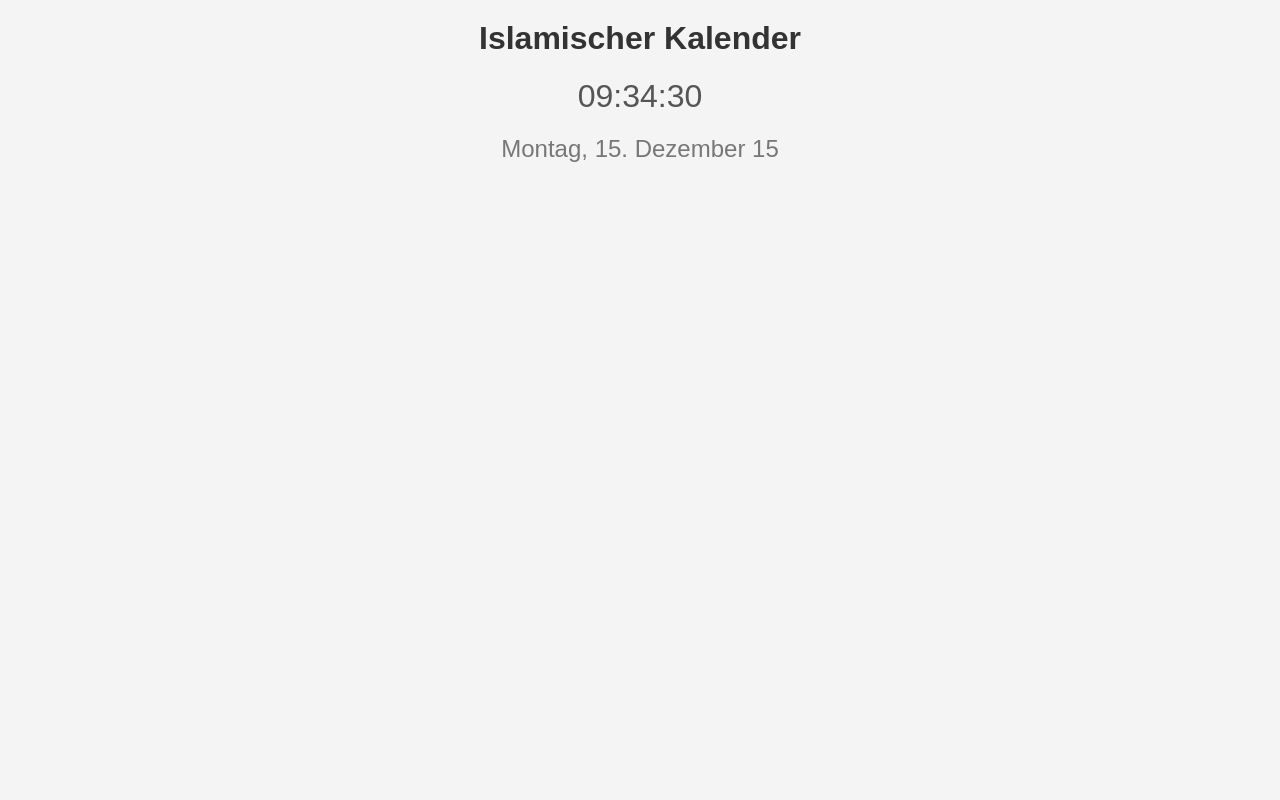
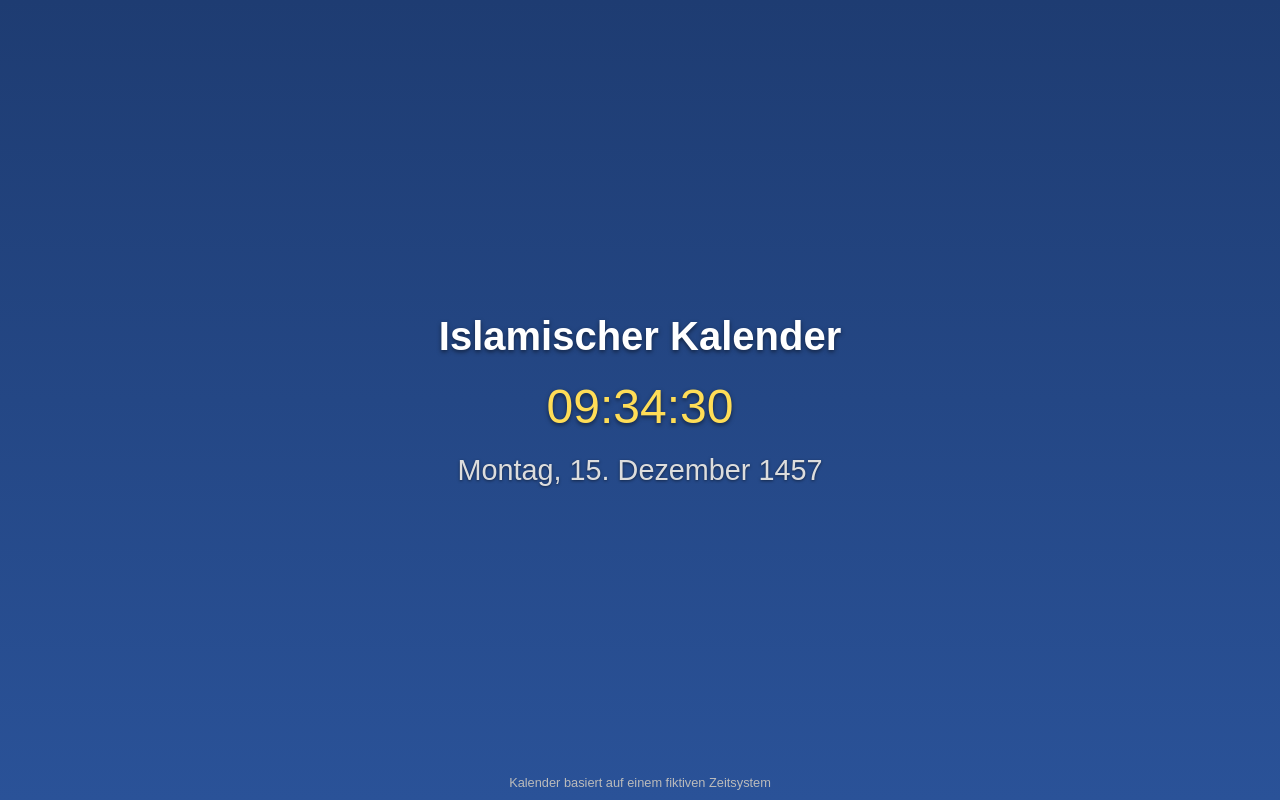
Before and after one commit to global-website/Islamisch-Osmanischer-Kalender, a plain HTML site: page index.html in a window 1280 px wide. Drawn offline with Linux system fonts and the light colour scheme.

Commit message:
Update index.html

```diff
--- a/index.html
+++ b/index.html
@@ -6,24 +6,41 @@
     <title>Islamischer Kalender</title>
     <style>
         body {
-            font-family: Arial, sans-serif;
+            font-family: 'Arial', sans-serif;
             text-align: center;
-            background-color: #f4f4f4;
+            background: linear-gradient(to bottom, #1e3c72, #2a5298);
+            color: #fff;
             margin: 0;
             padding: 0;
+            display: flex;
+            flex-direction: column;
+            justify-content: center;
+            height: 100vh;
         }
         h1 {
-            margin-top: 20px;
-            color: #333;
+            margin: 0;
+            font-size: 2.5em;
+            font-weight: bold;
+            text-shadow: 0 2px 4px rgba(0, 0, 0, 0.5);
         }
         .clock {
-            font-size: 2em;
+            font-size: 3em;
             margin: 20px 0;
-            color: #555;
+            color: #ffdd57;
+            text-shadow: 0 2px 4px rgba(0, 0, 0, 0.5);
         }
         .date {
-            font-size: 1.5em;
-            color: #777;
+            font-size: 1.8em;
+            color: #ddd;
+            text-shadow: 0 1px 3px rgba(0, 0, 0, 0.5);
+        }
+        footer {
+            position: absolute;
+            bottom: 10px;
+            width: 100%;
+            text-align: center;
+            font-size: 0.8em;
+            color: #bbb;
         }
     </style>
 </head>
@@ -31,12 +48,14 @@
     <h1>Islamischer Kalender</h1>
     <div class="clock" id="clock"></div>
     <div class="date" id="date"></div>
+    <footer>Kalender basiert auf einem fiktiven Zeitsystem</footer>
 
     <script>
         // Einstellungen für den Kalender
         const RL_TO_FIKTIV_TAGE = 4; // 1 RL-Tag = 4 fiktive Tage
         const FIKTIVE_WOCHE_TAGE = 7; // Eine Woche hat 7 Tage
         const FIKTIVE_MONAT_TAGE = 28; // Ein Monat hat 28 Tage
+        const STARTJAHR = 1443; // Startjahr
         const WOCHENTAGE = ["Montag", "Dienstag", "Mittwoch", "Donnerstag", "Freitag", "Samstag", "Sonntag"];
         const MONATE = [
             "Januar", "Februar", "März", "April",
@@ -63,7 +82,7 @@
             const fiktiverMonatIndex = Math.floor(fiktiveTage / FIKTIVE_MONAT_TAGE) % 12;
             const fiktiverMonat = MONATE[fiktiverMonatIndex];
 
-            const fiktivesJahr = Math.floor(fiktiveTage / (FIKTIVE_MONAT_TAGE * 12)) + 1;
+            const fiktivesJahr = STARTJAHR + Math.floor(fiktiveTage / (FIKTIVE_MONAT_TAGE * 12));
             const fiktiverTagImMonat = (fiktiveTage % FIKTIVE_MONAT_TAGE) + 1;
 
             // Ausgabe
```
